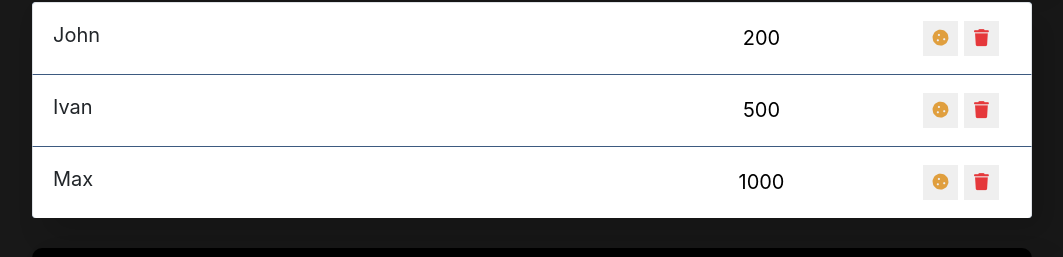
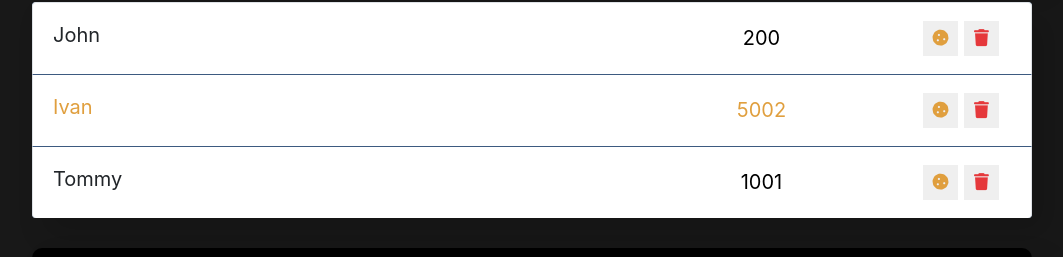
Before and after one commit to Kyle-Schwartz-Yang/Awesome-iReact, a React (Create React App) app in the folder cra/: page / in a window 1280 px wide. Shown: the part 453-710 px from the top of the page, without its empty margins (108-1171 px from the left). Built offline with nearby package versions, Linux system fonts and the light colour scheme.

Commit message:
PROPS FOR PROJECT

```diff
--- a/cra/src/components/app/app.jsx
+++ b/cra/src/components/app/app.jsx
@@ -9,6 +9,16 @@ import './app.css';
 
 
 export default function App() {
+
+  // Представем себе что это данные от сервера
+
+  const data = [
+    { name : 'John', salary : 200, increase: false},
+    { name : 'Ivan', salary : 5002, increase: true},
+    { name : 'Tommy', salary : 1001, increase: false}
+  ]
+
+
   return (
     <div className='app'>
       <EmpInfo></EmpInfo>
@@ -18,7 +28,7 @@ export default function App() {
         <EmpFilter></EmpFilter>
       </div>
 
-      <EmployeesList></EmployeesList>
+      <EmployeesList data={data}></EmployeesList>
       <EmployeesAddForm></EmployeesAddForm>
     </div>
   )
--- a/cra/src/components/features/employees-list-item/employees-list-item.jsx
+++ b/cra/src/components/features/employees-list-item/employees-list-item.jsx
@@ -3,8 +3,16 @@
 import './employees-list-item.css';
 
 const EmployeesListItem = (props) => {
+
+  let classNames = 'list-group-item d-flex justify-content-between';
+
+  if (props.increase) {
+    classNames += ' increase'
+  }
+
+
   return (
-    <li className="list-group-item d-flex justify-content-between">
+    <li className={classNames}>
       <span className="list-group-item-label">{props.name}</span>
       <input type="text" className="list-group-item-input" defaultValue={props.salary}/>
       <div className='d-flex justify-content-center align-items-center'>
--- a/cra/src/components/widgets/employees-list/employees-list.jsx
+++ b/cra/src/components/widgets/employees-list/employees-list.jsx
@@ -6,13 +6,19 @@ import './employees-list.css';
 
 
 
-const EmployeesList = () => {
+const EmployeesList = (props) => {
+
+const elements = props.data.map(item => {
+  return  (
+    // <EmployeesListItem name = {item.name} salary = {item.salary}></EmployeesListItem>
+    <EmployeesListItem  {...item}></EmployeesListItem>
+
+  )
+})
 
   return (
     <ul className="app-list list-group">
-      <EmployeesListItem name = 'John' salary = {200}></EmployeesListItem>
-      <EmployeesListItem name = 'Ivan' salary = {500}></EmployeesListItem>
-      <EmployeesListItem name = 'Max' salary = {1000}></EmployeesListItem>
+      {elements}
     </ul>
   );
 
```
